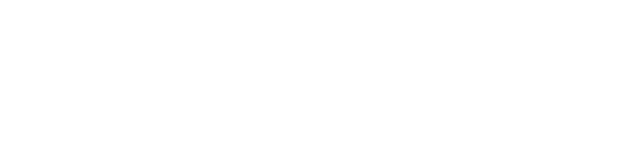
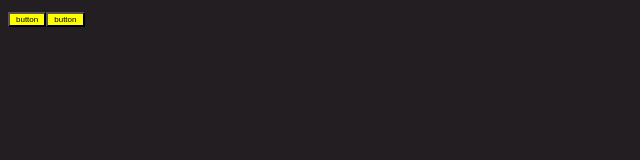
Before and after one commit to cmcskimming/thing_manager, a website: page index.html in a window 1280 px wide. Shown: the whole page, without its empty margins (0-640 px from the left). Drawn offline with Linux system fonts and the light colour scheme.

Commit message:
added a tiny bit of css and made the uiTools components return a reference to their HTML element, might redo this element creation system and adopt a more ORM style system

```diff
--- a/index.html
+++ b/index.html
@@ -5,6 +5,7 @@
     <meta http-equiv="X-UA-Compatible" content="IE=edge">
     <meta name="viewport" content="width=device-width, initial-scale=1.0">
     <title>to do</title>
+    <link rel="stylesheet" href="./styles/styles.css">
 </head>
 <body>
     <script type="importmap">
--- a/index.js
+++ b/index.js
@@ -1,3 +1,4 @@
 import {uiTools} from 'uiTools';
 uiTools.card.create();
 uiTools.button.create();
+uiTools.button.create();
--- a/modules/uiTools.js
+++ b/modules/uiTools.js
@@ -1,4 +1,5 @@
 import {card} from 'uiTools/card';
 import {button} from 'uiTools/button';
 
+// might split up uiTools into groups later
 export var uiTools={card,button};
--- a/modules/uiTools/button.js
+++ b/modules/uiTools/button.js
@@ -1,5 +1,17 @@
-function create(){
+function create(parent=undefined,id=undefined,className=undefined,text="button"){
+    let newButton = document.createElement('button');
+    if(id !== undefined){newButton.id=id;}
+    if(className !== undefined){newButton.className=className}
+    newButton.textContent = text;
+
+    let parentElement = document.body;
+    let newButtonReference = parentElement.appendChild(newButton);
+
+
     console.log("created button");
+
+
+    return newButtonReference;
 }
 
 export var button={create};
--- a/modules/uiTools/card.js
+++ b/modules/uiTools/card.js
@@ -1,5 +1,16 @@
-function create(){
+function create(parent=document.body,id=undefined,className=undefined){
+    let newCard = document.createElement('box');
+    if(id !== undefined){newCard.id=id;}
+    if(className !== undefined){newCard.className=className;}
+
+    let parentElement = parent;
+    let newCardReference = parentElement.appendChild(newCard);
+
+
     console.log("created card");
+
+
+    return newCardReference;
 }
 
 export var card={create};
--- /dev/null
+++ b/styles/styles.css
@@ -0,0 +1,11 @@
+body{
+    background-color: rgb(34, 30, 34);
+    font-family: Helvetica, arial, sans-serif;
+    font: Helvetica, arial, sans-serif;
+    font-size: 16px;
+}
+
+button{
+    font-size: 50%;
+    background-color: yellow;
+}
```
Also changed, not shown: modules/uiTools/box.js (added, +16 -0 lines).
